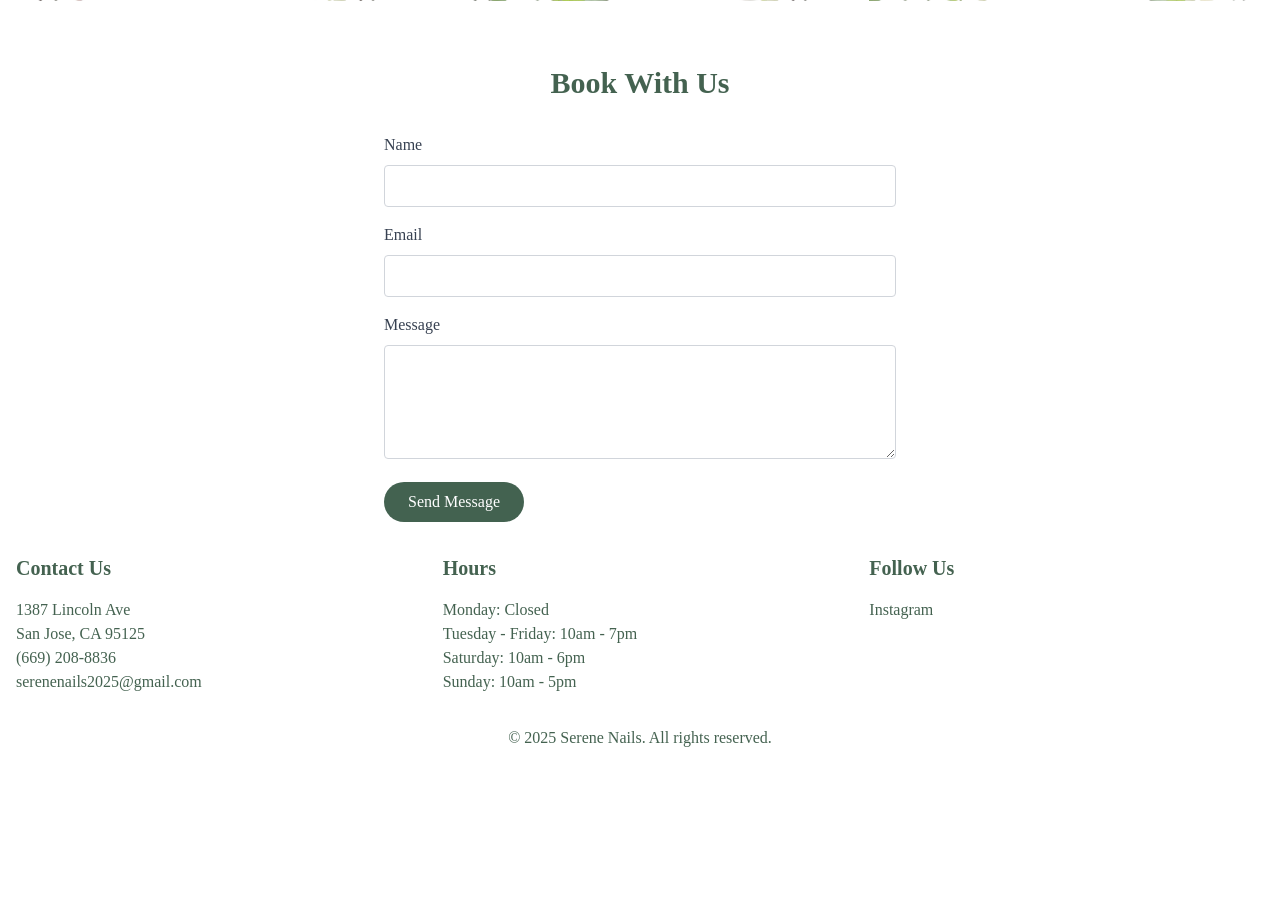
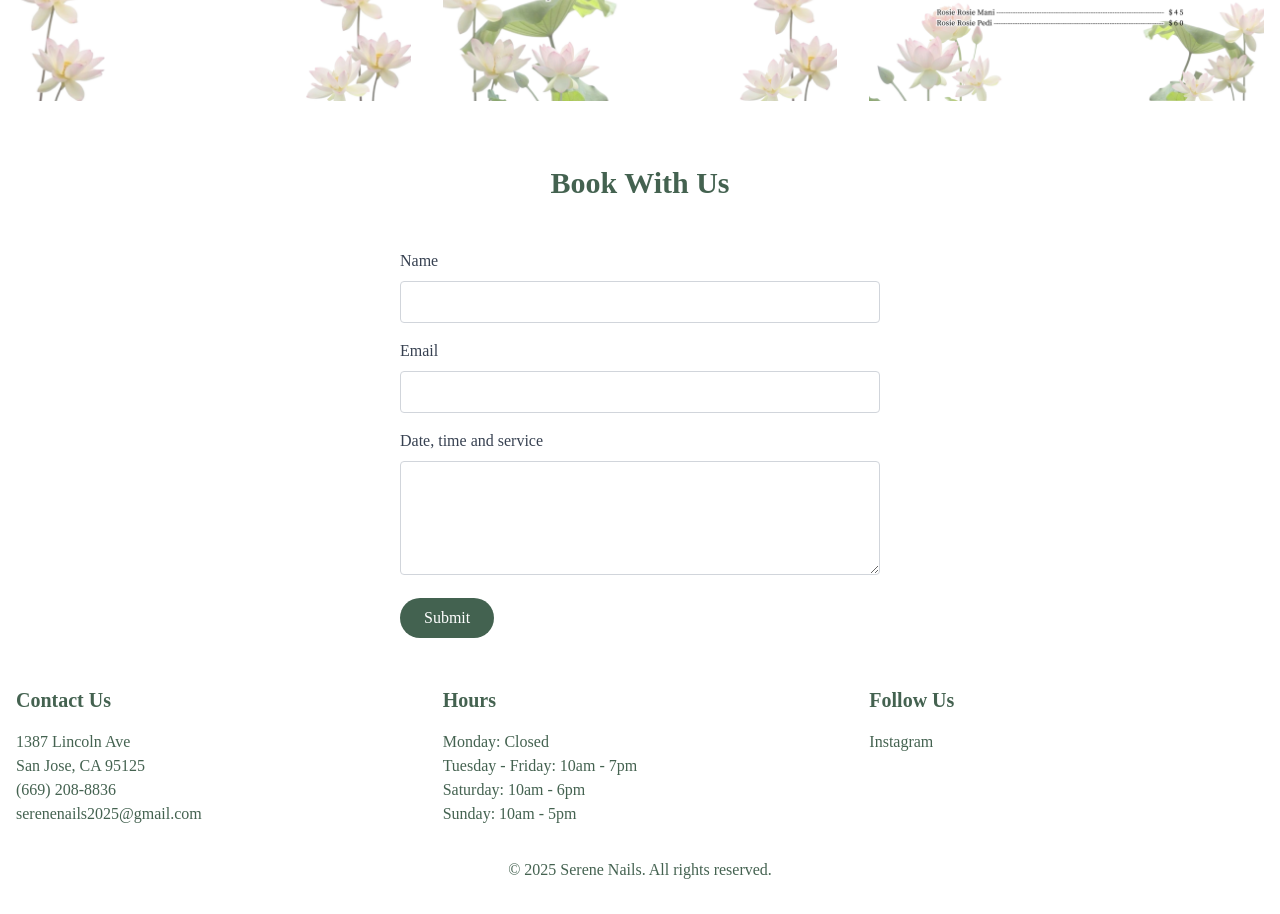
Before and after one commit to kaylatrinh/serene-nails, a Next.js app: page / in a window 1280 px wide. Shown: the part 1180-2094 px from the top of the page. Before the commit the page ends 1962 px from the top, so only its background shows below. Built offline with nearby package versions, Linux system fonts and the light colour scheme.

Commit message:
minor style changes

```diff
--- a/components/Email/EmailForm.tsx
+++ b/components/Email/EmailForm.tsx
@@ -36,7 +36,7 @@ export default function EmailForm() {
     };
 
     return (
-            <form onSubmit={onSubmit} className="max-w-lg mx-auto">
+            <form onSubmit={onSubmit} className="max-w-lg mx-auto p-4">
             <div className="mb-4">
                 <label htmlFor="name" className="block text-gray-700 mb-2">Name</label>
                 <input type="text"
@@ -58,7 +58,7 @@ export default function EmailForm() {
                        className="w-full border border-gray-300 p-2 rounded"/>
             </div>
             <div className="mb-4">
-                <label htmlFor="message" className="block text-gray-700 mb-2">Message</label>
+                <label htmlFor="message" className="block text-gray-700 mb-2">Date, time and service</label>
                 <textarea id="message"
                           name="message"
                           value={message}
@@ -67,7 +67,7 @@ export default function EmailForm() {
                           rows={4}
                           className="w-full border border-gray-300 p-2 rounded"></textarea>
             </div>
-            <button type="submit" className="bg-green-950 bg-opacity-75 text-white py-2 px-6 rounded-full hover:bg-green-950 transition duration-300">Send Message</button>
+            <button type="submit" className="bg-green-950 bg-opacity-75 text-white py-2 px-6 rounded-full hover:bg-green-950 transition duration-300">Submit</button>
             </form>
     )
 }
--- a/components/Welcome/Hero.tsx
+++ b/components/Welcome/Hero.tsx
@@ -2,7 +2,7 @@ import "./index.css"
 
 export default function Hero() {
   return (
-    <section className="relative h-[500px]">
+    <section className="relative h-[600px]">
       <div className="absolute inset-0 bg-green-900 bg-opacity-50 flex items-center justify-center">
           <div className="text-center">
               <h1 className="text-5xl sm:text-7xl md:text-9xl lg:text-[200px]  text-black border-black mb-4 alex-brush">Serene Nails</h1>
```
